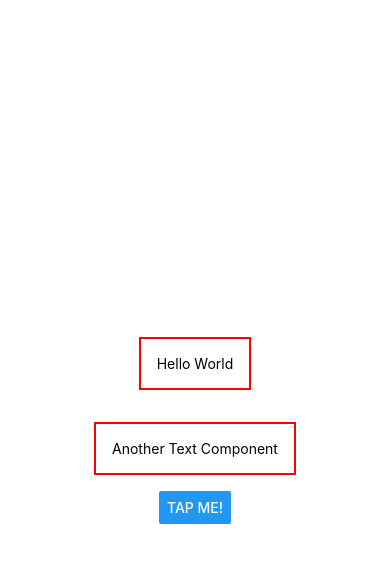
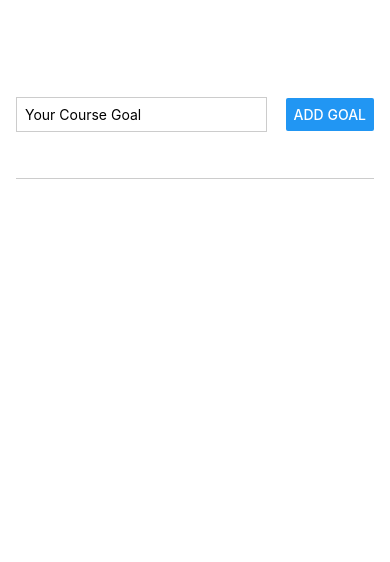
Before and after one commit to stevent12x/react-native-bootcamp, a React Native app: screen / in a window 390 px wide. Shown: the top 562 px of the page. Built offline with nearby package versions, Linux system fonts and the light colour scheme.

Commit message:
working on styling

```diff
--- a/App.js
+++ b/App.js
@@ -1,28 +1,77 @@
-import { Button, StyleSheet, Text, View } from 'react-native';
+import { Button, StyleSheet, Text, TextInput, View } from 'react-native';
+import { useState } from 'react';
 
 export default function App() {
+  const [goalInput, setGoalInput] = useState('');
+  const [goalList, setGoalList] = useState([]);
+
+  const goalInputHandler = (textInput) => {
+    setGoalInput(textInput);
+  };
+
+  const addGoalHandler = () => {
+    setGoalList((currentGoalList) => [...currentGoalList, goalInput]);
+  };
+
   return (
-    <View style={styles.container}>
-      <View>
-        <Text style={styles.dummyText}>Hello World</Text>
+    <View style={styles.appContainer}>
+      <View style={styles.inputContainer}>
+        <TextInput
+          style={styles.textInput}
+          placeholder="Your Course Goal"
+          onChangeText={goalInputHandler}
+        />
+        <Button
+          title="Add Goal"
+          onPress={addGoalHandler}
+        />
       </View>
-      <Text style={styles.dummyText}>Another Text Component</Text>
-      <Button title="Tap Me!" />
+      <View style={styles.goalsContainer}>
+        {goalList.map((goal) => (
+          <View
+            key={goal}
+            style={styles.goalItem}
+          >
+            <Text style={styles.goalText}>{goal}</Text>
+          </View>
+        ))}
+      </View>
     </View>
   );
 }
 
 const styles = StyleSheet.create({
-  container: {
+  appContainer: {
+    flex: 1,
+    paddingHorizontal: 16,
+    paddingTop: 50
+  },
+  goalItem: {
+    backgroundColor: '#5e0acc',
+    borderRadius: 6,
+    margin: 8,
+    padding: 8
+  },
+  goalText: {
+    color: 'white'
+  },
+  goalsContainer: {
+    flex: 5
+  },
+  inputContainer: {
     alignItems: 'center',
-    backgroundColor: '#fff',
+    borderBottomColor: '#cccccc',
+    borderBottomWidth: 1,
     flex: 1,
-    justifyContent: 'center'
+    flexDirection: 'row',
+    justifyContent: 'space-between',
+    marginBottom: 24
   },
-  dummyText: {
-    borderColor: 'red',
-    borderWidth: 2,
-    margin: 16,
-    padding: 16
+  textInput: {
+    borderColor: '#cccccc',
+    borderWidth: 1,
+    marginRight: 8,
+    padding: 8,
+    width: '70%'
   }
 });
```
Also changed, not shown: .eslintrc.json, 1 other file (tests, documents, lock files or other folders).
